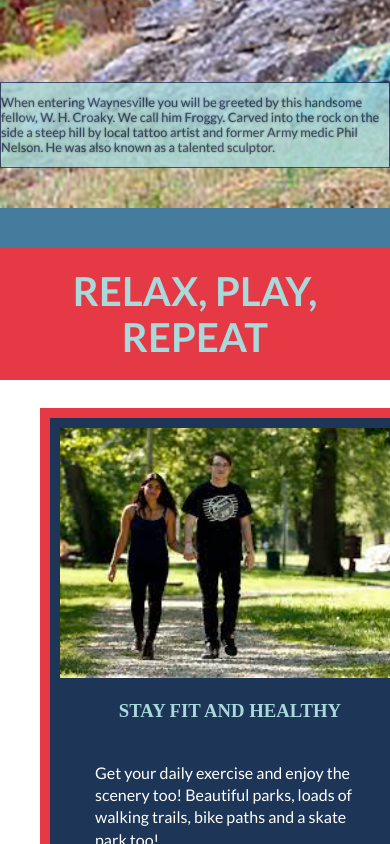
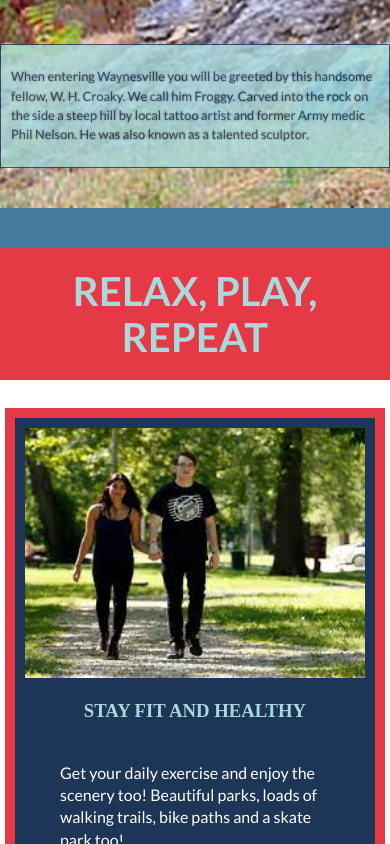
Before and after one commit to shinyb/My-home-town, a plain HTML site: page index.html in a window 390 px wide. Shown: the part 2380-3224 px from the top of the page. Drawn offline with nearby package versions, Linux system fonts and the light colour scheme.

Commit message:
update responsive design

```diff
--- a/styles.css
+++ b/styles.css
@@ -302,13 +302,14 @@ footer a {
 
     .froggy-container {
         transform: none !important;
-        padding: 0;
-        margin:0;
+        padding: 10px;
+        margin-inline: auto;
 
     }
     .froggy p {
         font-size: .8rem;
         text-align: left;
+        line-height: 1.2rem;
         text-shadow: 0 0 2px #496263;
 
     }
@@ -321,6 +322,7 @@ footer a {
     .cards-container {
         flex-direction: column;
         gap: 20px;
+        align-items: center;
     }
 
     .footer-text {
```
